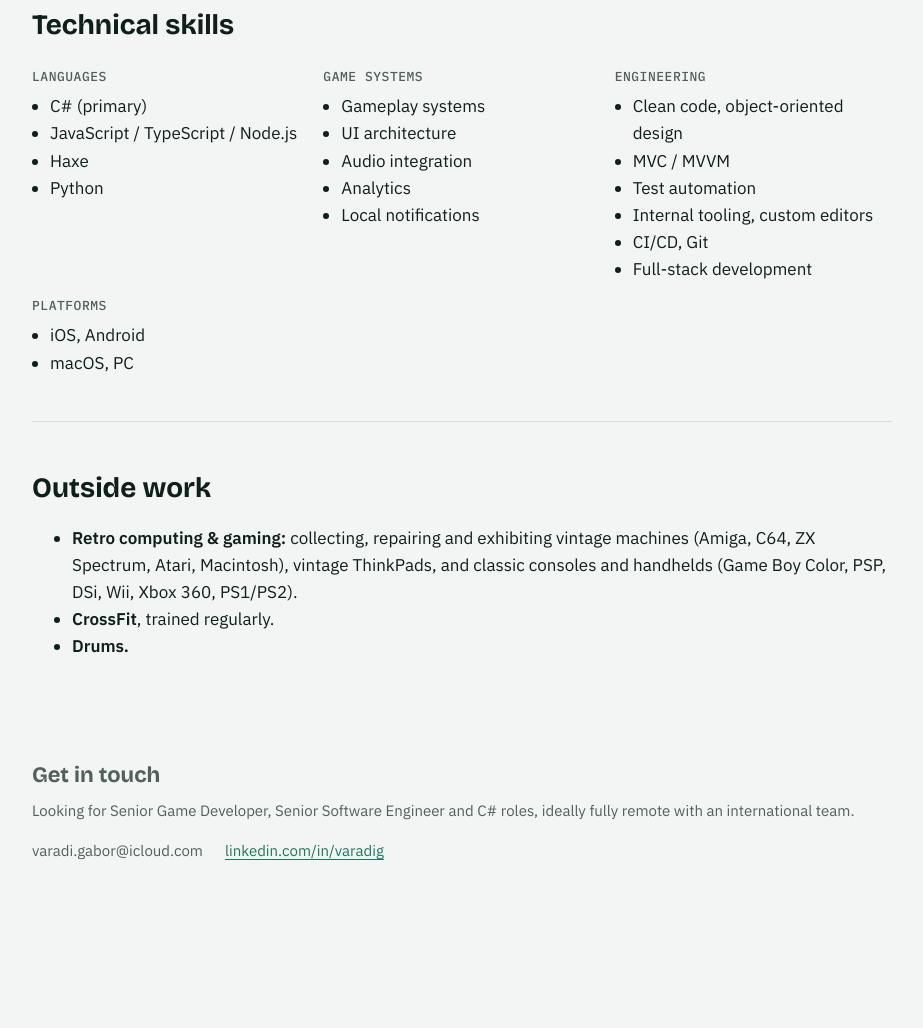
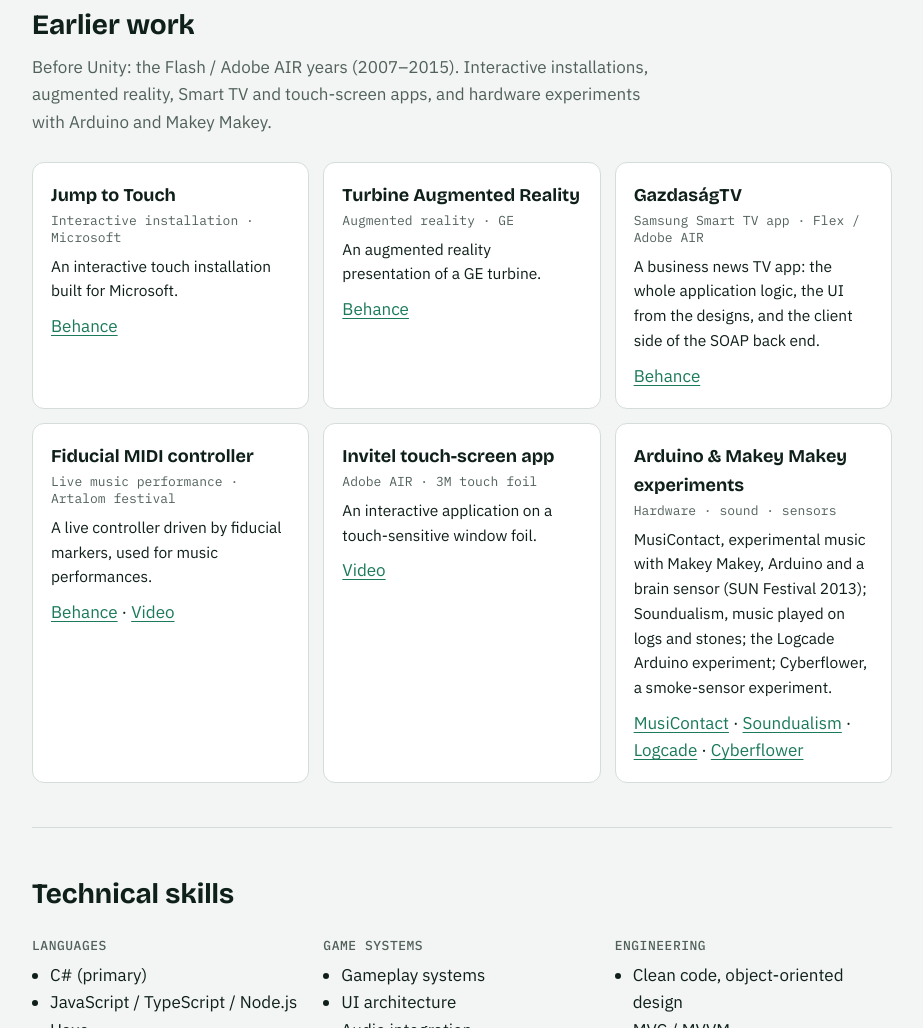
Before and after one commit to varadig/varadig.github.io, a plain HTML site: page index.html in a window 1280 px wide. Shown: the part 4108-5136 px from the top of the page, without its empty margins (178-1101 px from the left). Before the commit the page ends 5027 px from the top, so only its background shows below. Drawn offline with nearby package versions, Linux system fonts and the light colour scheme.

Commit message:
Earlier work: installations, AR, Smart TV and hardware experiments (2007-2015)
From the 2015 CV, only the references whose links still work.

Co-Authored-By: Claude Opus 5.5 <noreply@anthropic.com>

```diff
--- a/index.html
+++ b/index.html
@@ -214,6 +214,49 @@ footer{padding:36px 0 56px;color:var(--muted);font-size:15px}
   </div>
 </section>
 
+<section id="earlier">
+  <h2>Earlier work</h2>
+  <p class="sub">Before Unity: the Flash / Adobe AIR years (2007&ndash;2015). Interactive installations, augmented reality, Smart TV and touch-screen apps, and hardware experiments with Arduino and Makey Makey.</p>
+  <div class="small">
+    <div class="card">
+      <h3>Jump to Touch</h3>
+      <p class="r">Interactive installation &middot; Microsoft</p>
+      <p>An interactive touch installation built for Microsoft.</p>
+      <a href="https://www.behance.net/gallery/11340133/Jump-for-Touch">Behance</a>
+    </div>
+    <div class="card">
+      <h3>Turbine Augmented Reality</h3>
+      <p class="r">Augmented reality &middot; GE</p>
+      <p>An augmented reality presentation of a GE turbine.</p>
+      <a href="https://www.behance.net/gallery/11338535/Turbine-Augmented-Reality">Behance</a>
+    </div>
+    <div class="card">
+      <h3>GazdaságTV</h3>
+      <p class="r">Samsung Smart TV app &middot; Flex / Adobe AIR</p>
+      <p>A business news TV app: the whole application logic, the UI from the designs, and the client side of the SOAP back end.</p>
+      <a href="https://www.behance.net/gallery/12438977/GazdasagTV-SmartTV-application">Behance</a>
+    </div>
+    <div class="card">
+      <h3>Fiducial MIDI controller</h3>
+      <p class="r">Live music performance &middot; Artalom festival</p>
+      <p>A live controller driven by fiducial markers, used for music performances.</p>
+      <a href="https://www.behance.net/gallery/11328883/Fiducial-Midi-Controler">Behance</a> &middot; <a href="https://www.youtube.com/watch?v=bhC64ZyhNPo">Video</a>
+    </div>
+    <div class="card">
+      <h3>Invitel touch-screen app</h3>
+      <p class="r">Adobe AIR &middot; 3M touch foil</p>
+      <p>An interactive application on a touch-sensitive window foil.</p>
+      <a href="https://www.youtube.com/watch?v=xTEn-l_jfSI">Video</a>
+    </div>
+    <div class="card">
+      <h3>Arduino &amp; Makey Makey experiments</h3>
+      <p class="r">Hardware &middot; sound &middot; sensors</p>
+      <p>MusiContact, experimental music with Makey Makey, Arduino and a brain sensor (SUN Festival 2013); Soundualism, music played on logs and stones; the Logcade Arduino experiment; Cyberflower, a smoke-sensor experiment.</p>
+      <a href="https://www.youtube.com/watch?v=8q2K0jomp90">MusiContact</a> &middot; <a href="https://www.youtube.com/watch?v=AZGGGx3XXDU">Soundualism</a> &middot; <a href="https://www.behance.net/gallery/11329091/Logcade">Logcade</a> &middot; <a href="https://www.youtube.com/watch?v=ZK8_gr0tVvk">Cyberflower</a>
+    </div>
+  </div>
+</section>
+
 <section id="skills">
   <h2>Technical skills</h2>
   <div class="skills" style="margin-top:20px">
```
